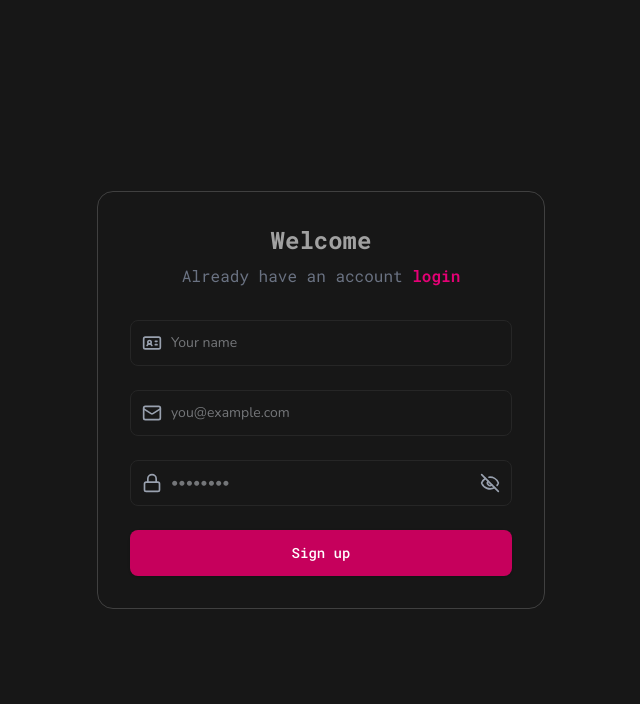
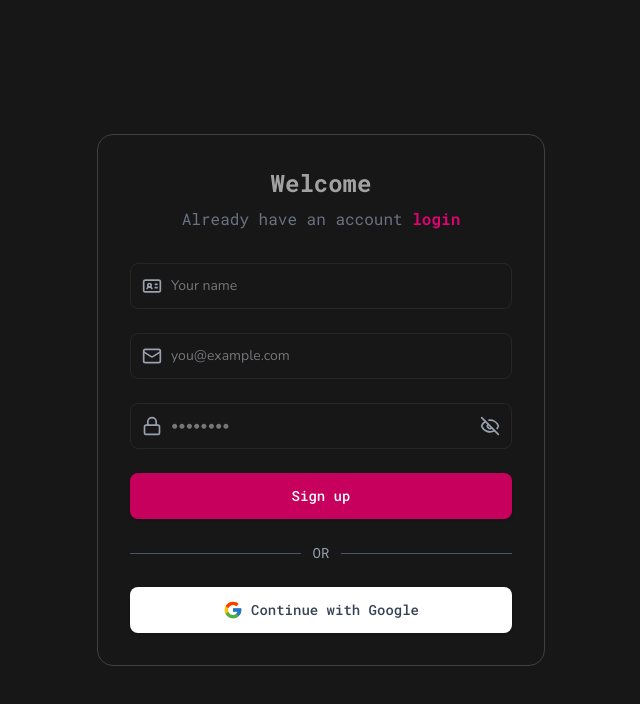
Before and after one commit to vpskills/Expense-Tracker, a React (Vite) app in the folder Frontend/: page /signup in a window 1280 px wide. Shown: the top 704 px of the page, without its empty margins (319-959 px from the left). Built offline with nearby package versions, Linux system fonts and the light colour scheme; no server answers.

Commit message:
add custom google btn, add global context for states

```diff
--- a/Frontend/package.json
+++ b/Frontend/package.json
@@ -20,6 +20,7 @@
     "react-device-detect": "^2.2.3",
     "react-dom": "^19.1.1",
     "react-hot-toast": "^2.6.0",
+    "react-icons": "^5.5.0",
     "react-redux": "^9.2.0",
     "react-router-dom": "^7.8.2",
     "react-spinners": "^0.17.0",
--- a/Frontend/src/App.jsx
+++ b/Frontend/src/App.jsx
@@ -2,31 +2,47 @@ import { Toaster } from 'react-hot-toast';
 import { useAuth } from './hooks/useAuth';
 import { Outlet } from 'react-router-dom';
 import { CircleLoader } from 'react-spinners';
+import { useGlobalContext } from './components/GlobalContext';
+import { isMobile } from 'react-device-detect';
+import BottomNavigation from './components/BottomNavigation';
+import UserDetailPopup from './components/UserDetailPopup';
 
 function App() {
-  const { isLoading, data, error } = useAuth();
+  const { isLoading } = useAuth();
+  const { profileWindowOpen, setProfileWindowOpen, formVisible, setFormVisible } = useGlobalContext();
 
   if (isLoading) {
     return (
       <div className="flex flex-col gap-4 items-center justify-center min-h-screen text-gray-400 bg-neutral-900">
-        <CircleLoader color='white'/>
+        <CircleLoader color="white" />
         <h2>Checking session</h2>
       </div>
     );
   }
 
   return (
-    <div className="bg-neutral-900 h-screen overflow-y-auto overflow-x-hidden custom-scroll">
+    <div className="bg-neutral-900 h-screen overflow-y-auto overflow-x-hidden custom-scroll relative">
       <Toaster
         toastOptions={{
           style: {
             fontFamily: 'Montserrat',
             fontWeight: '500',
-            fontSize: '14px'
+            fontSize: '14px',
           },
         }}
       />
       <Outlet />
+      {isMobile && (
+        <div className="md:hidden fixed bottom-0 inset-x-0 p-3 px-5 bg-neutral-900 z-20">
+          <BottomNavigation
+            setProfileWindowOpen={setProfileWindowOpen}
+            profileWindowOpen={profileWindowOpen}
+            formVisible={formVisible}
+            setFormVisible={setFormVisible}
+          />
+          <UserDetailPopup profileWindowOpen={profileWindowOpen} />
+        </div>
+      )}
     </div>
   );
 }
--- a/Frontend/src/Pages/Home.jsx
+++ b/Frontend/src/Pages/Home.jsx
@@ -5,12 +5,13 @@ import ListExpenses from '../components/ListExpenses';
 import { isFutureDate, isToday } from '../utils';
 import UserDetailPopup from '../components/UserDetailPopup';
 import BottomNavigation from '../components/BottomNavigation';
+import { isMobile } from 'react-device-detect';
+import { useGlobalContext } from '../components/GlobalContext';
 
 const Home = () => {
   const [expensesAdded, setExpensesAdded] = useState(false);
   const [selectedDate, setSelectedDate] = useState(new Date());
-  const [formVisible, setFormVisible] = useState(false);
-  const [profileWindowOpen, setProfileWindowOpen] = useState(false);
+  const { formVisible, setFormVisible } = useGlobalContext();
 
   return (
     <div className="relative md:static flex flex-col justify-center md:flex-row md:h-full md:max-w-7xl md:p-5 mx-auto md:gap-3 text-gray-400 overflow-auto custom-scroll">
@@ -32,20 +33,6 @@ const Home = () => {
       <div className="flex-1 md:border border-neutral-800 bg-neutral-950 md:rounded-2xl">
         <ListExpenses selectedDate={selectedDate} expensesAdded={expensesAdded} />
       </div>
-
-      {!isFutureDate(selectedDate) && (
-        <>
-          <div className="md:hidden fixed bottom-0 inset-x-0 p-3 px-5 bg-neutral-900 z-20">
-            <BottomNavigation
-              setProfileWindowOpen={setProfileWindowOpen}
-              profileWindowOpen={profileWindowOpen}
-              formVisible={formVisible}
-              setFormVisible={setFormVisible}
-            />
-            <UserDetailPopup profileWindowOpen={profileWindowOpen} />
-          </div>
-        </>
-      )}
     </div>
   );
 };
--- a/Frontend/src/components/BottomNavigation.jsx
+++ b/Frontend/src/components/BottomNavigation.jsx
@@ -1,5 +1,6 @@
 import React from 'react';
 import { HomeIcon, Plus, User } from 'lucide-react';
+import { useNavigate } from 'react-router-dom';
 
 const BottomNavigation = ({
   setFormVisible,
@@ -7,9 +8,15 @@ const BottomNavigation = ({
   profileWindowOpen,
   setProfileWindowOpen,
 }) => {
+  const navigate = useNavigate();
   return (
     <div className="flex justify-between w-full items-center relative">
-      <HomeIcon size={25} strokeWidth={2.5} className="text-neutral-500" />
+      <HomeIcon
+        onClick={() => navigate('/')}
+        size={25}
+        strokeWidth={2.5}
+        className="text-neutral-500"
+      />
       <Plus
         onClick={() => setFormVisible(!formVisible)}
         size={40}
--- /dev/null
+++ b/Frontend/src/components/GlobalContext.jsx
@@ -0,0 +1,27 @@
+import { createContext, useContext, useState } from 'react';
+
+const GlobalContext = createContext();
+
+const useGlobalContextHook = () => {
+  const [profileWindowOpen, setProfileWindowOpen] = useState(false);
+  const [formVisible, setFormVisible] = useState(false);
+
+  return {
+    profileWindowOpen,
+    setProfileWindowOpen,
+    formVisible,
+    setFormVisible,
+  };
+};
+
+export function GlobalContextProvider({ children }) {
+  return (
+    <GlobalContext.Provider value={useGlobalContextHook()}>
+      {children}
+    </GlobalContext.Provider>
+  );
+}
+
+export function useGlobalContext() {
+  return useContext(GlobalContext);
+}
--- a/Frontend/src/components/GoogleLoginButton.jsx
+++ b/Frontend/src/components/GoogleLoginButton.jsx
@@ -6,6 +6,8 @@ import { useMutation } from '@tanstack/react-query';
 import toast from 'react-hot-toast';
 import { login, logout } from '../store/slices/authSlice';
 import { googleLoginAction } from '../store/actions/auth.actions';
+import { FcGoogle } from 'react-icons/fc';
+import Button from '../ui/Button';
 
 const GoogleLoginButton = () => {
   const dispatch = useDispatch();
@@ -17,7 +19,7 @@ const GoogleLoginButton = () => {
       if (userData) {
         localStorage.setItem('access', userData?.accessToken);
         localStorage.setItem('refresh', userData?.refreshToken);
-        dispatch(login(userData));
+        dispatch(login(userData?.user));
         navigate('/');
         toast.success(userData?.message || 'Login successful');
       } else {
@@ -40,11 +42,19 @@ const GoogleLoginButton = () => {
   };
 
   return (
-    <div className="flex justify-center">
-      <GoogleLogin
-        onSuccess={handleGoogleSuccess}
-        onError={() => console.error('Google Login Failed')}
-      />
+    <div className="flex justify-center relative">
+      {/* hidden button */}
+      <div className="absolute w-full border inset-0 opacity-0 pointer-events-auto">
+        <GoogleLogin
+          onSuccess={handleGoogleSuccess}
+          onError={() => console.error('Google Login Failed')}
+        />
+      </div>
+      {/* visible button */}
+      <Button isLoading={isPending} disable={isPending} className="gap-2 bg-white shadow hover:bg-gray-200 pointer-events-none">
+        <FcGoogle size={20} />
+        <span className="font-medium text-gray-700">Continue with Google</span>
+      </Button>
     </div>
   );
 };
--- a/Frontend/src/components/LoginForm.jsx
+++ b/Frontend/src/components/LoginForm.jsx
@@ -23,7 +23,7 @@ export default function LoginForm() {
       if (userData) {
         localStorage.setItem('access', userData?.accessToken);
         localStorage.setItem('refresh', userData?.refreshToken);
-        dispatch(login(userData));
+        dispatch(login(userData?.user));
         navigate('/');
         toast.success(userData?.message || 'Login Successfull');
       } else {
@@ -78,7 +78,11 @@ export default function LoginForm() {
           onTogglePassword={() => setShowPassword(!showPassword)}
         />
 
-        <Button type="submit" isLoading={isPending}>
+        <Button
+          className="hover:bg-pink-600 bg-pink-700 text-white"
+          type="submit"
+          isLoading={isPending}
+        >
           Sign in
         </Button>
       </form>
--- a/Frontend/src/components/SignupForm.jsx
+++ b/Frontend/src/components/SignupForm.jsx
@@ -9,6 +9,7 @@ import Button from '../ui/Button';
 import { useMutation } from '@tanstack/react-query';
 import toast from 'react-hot-toast';
 import { z } from 'zod';
+import GoogleLoginButton from './GoogleLoginButton';
 
 const SignupForm = () => {
   const [email, setEmail] = useState('');
@@ -32,7 +33,7 @@ const SignupForm = () => {
       if (userData) {
         localStorage.setItem('access', userData?.accessToken);
         localStorage.setItem('refresh', userData?.refreshToken);
-        dispatch(login(userData));
+        dispatch(login(userData?.user));
         navigate('/');
         toast.success(userData?.message || 'Signup Successfull');
       }
@@ -133,10 +134,24 @@ const SignupForm = () => {
           )}
         </div>
 
-        <Button type="submit" isLoading={isPending}>
+        <Button
+          className="hover:bg-pink-600 bg-pink-700 text-white"
+          type="submit"
+          isLoading={isPending}
+        >
           Sign up
         </Button>
       </form>
+
+      {/* Divider */}
+      <div className="flex items-center my-6">
+        <div className="flex-grow border-t border-gray-600"></div>
+        <span className="px-3 text-gray-400 text-sm">OR</span>
+        <div className="flex-grow border-t border-gray-600"></div>
+      </div>
+
+      {/* 👇 Google Login Button */}
+      <GoogleLoginButton />
     </div>
   );
 };
--- a/Frontend/src/ui/Button.jsx
+++ b/Frontend/src/ui/Button.jsx
@@ -11,7 +11,7 @@ const Button = ({
       type={type}
       onClick={onClick}
       disabled={isLoading}
-      className={`w-full flex justify-center py-3 px-4 border border-transparent md:rounded-lg rounded-md shadow-sm text-sm font-medium text-white bg-pink-700 hover:bg-pink-600 focus:outline-none focus:ring-2 focus:ring-offset-2 focus:ring-indigo-500 transition-all ${
+      className={`w-full flex justify-center py-3 px-4 border border-transparent md:rounded-lg rounded-md shadow-sm text-sm font-medium focus:outline-none focus:ring-2 focus:ring-offset-2 transition-all ${
         isLoading ? "opacity-70 cursor-not-allowed" : ""
       } ${className}`}
       {...props}
```
Also changed, not shown: Frontend/src/main.jsx (+8 -5 lines), 1 other file (tests, documents, lock files or other folders).
